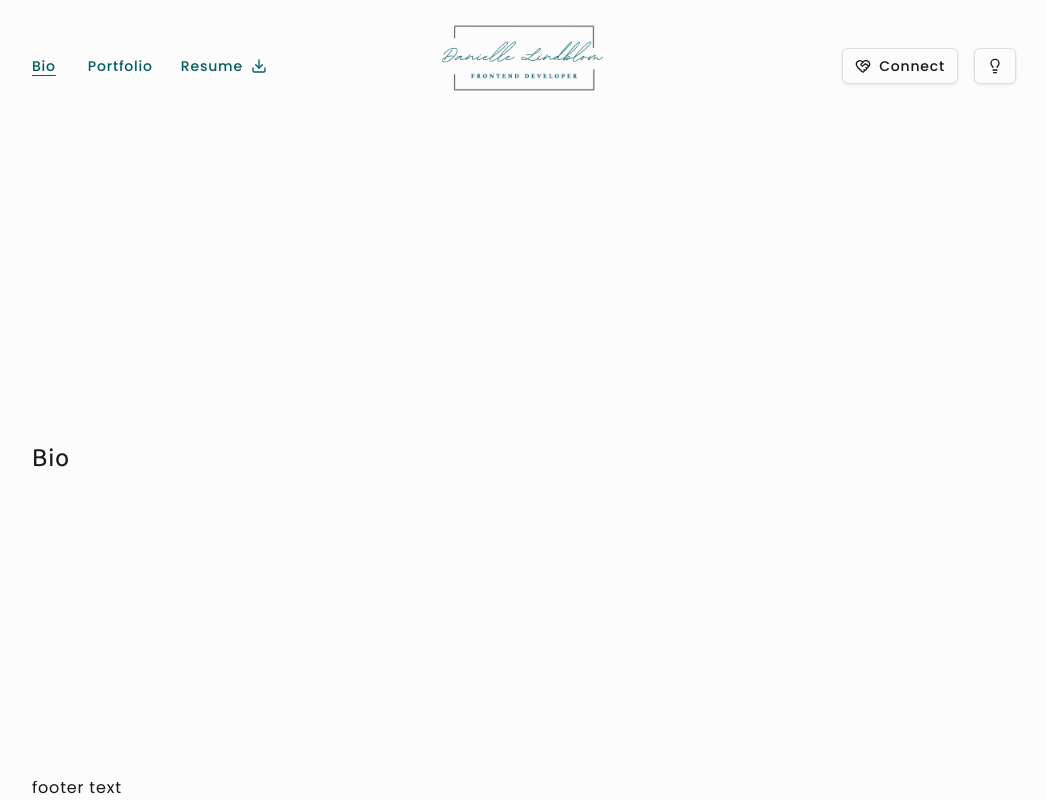
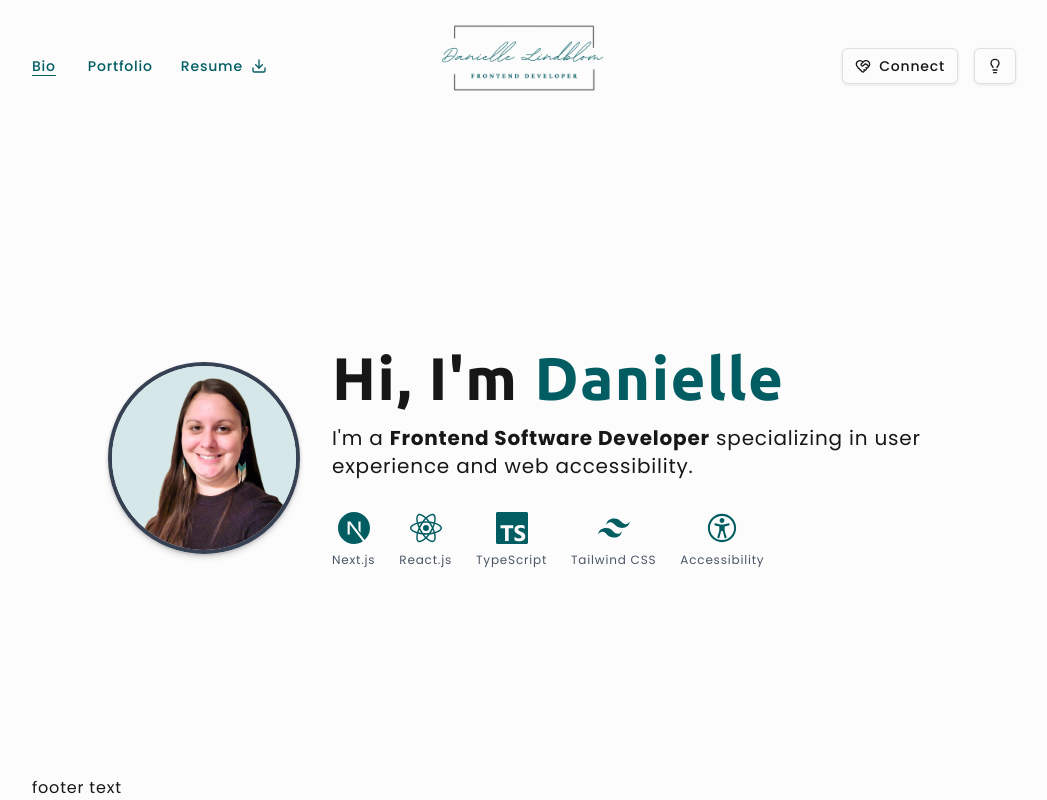
Before and after one commit to Danielle254/portfolio4, a Next.js app: page / in a window 1280 px wide. Shown: the whole page, without its empty margins (116-1163 px from the left). Built offline with nearby package versions, Linux system fonts and the light colour scheme.

Commit message:
feat: create bio section

```diff
--- a/app/page.tsx
+++ b/app/page.tsx
@@ -1,8 +1,60 @@
+import {
+  SiNextdotjs,
+  SiReact,
+  SiTypescript,
+  SiTailwindcss,
+} from "react-icons/si";
+import { RxAccessibility } from "react-icons/rx";
+
 export default function Home() {
   return (
-    <div>
+    <section className="flex items-center justify-center">
       <title>Danielle Lindblom Portfolio</title>
-      <h1 className="text-2xl my-4">Bio</h1>
-    </div>
+      <div className="max-w-4xl mx-auto px-4 sm:px-6 lg:px-8 py-12">
+        <div className="flex flex-col md:flex-row items-center md:space-x-8">
+          <div className="flex-shrink-0 mb-6 md:mb-0">
+            <img
+              className="h-48 w-48 rounded-full object-cover border-4 border-gray-700 shadow-lg"
+              src="/headshot.jpg"
+              alt="Danielle Lindblom"
+            />
+          </div>
+          <div className="text-center md:text-left">
+            <h1 className="text-4xl font-extrabold tracking-tight sm:text-5xl md:text-6xl mb-4">
+              Hi, I'm <span className="text-primary">Danielle</span>
+            </h1>
+            <p className="text-lg text-foreground sm:text-xl max-w-2xl mx-auto md:mx-0">
+              I'm a{" "}
+              <span className="font-bold">Frontend Software Developer</span>{" "}
+              specializing in user experience and web accessibility.
+            </p>
+            <div className="mt-8 flex flex-wrap justify-center md:justify-start gap-6">
+              <div className="flex flex-col items-center">
+                <SiNextdotjs className="h-8 w-8 text-primary" />
+                <span className="mt-2 text-xs text-gray-600">Next.js</span>
+              </div>
+              <div className="flex flex-col items-center">
+                <SiReact className="h-8 w-8 text-primary" />
+                <span className="mt-2 text-xs text-gray-600">React.js</span>
+              </div>
+              <div className="flex flex-col items-center">
+                <SiTypescript className="h-8 w-8 text-primary" />
+                <span className="mt-2 text-xs text-gray-600">TypeScript</span>
+              </div>
+              <div className="flex-col items-center hidden sm:flex">
+                <SiTailwindcss className="h-8 w-8 text-primary" />
+                <span className="mt-2 text-xs text-gray-600">Tailwind CSS</span>
+              </div>
+              <div className="flex flex-col items-center">
+                <RxAccessibility className="h-8 w-8 text-primary" />
+                <span className="mt-2 text-xs text-gray-600">
+                  Accessibility
+                </span>
+              </div>
+            </div>
+          </div>
+        </div>
+      </div>
+    </section>
   );
 }
--- a/package.json
+++ b/package.json
@@ -19,6 +19,7 @@
     "next": "15.3.3",
     "react": "^19.0.0",
     "react-dom": "^19.0.0",
+    "react-icons": "^5.5.0",
     "tailwind-merge": "^3.3.0"
   },
   "devDependencies": {
```
Also changed, not shown: public/headshot.jpg (added), 1 other file (tests, documents, lock files or other folders).
